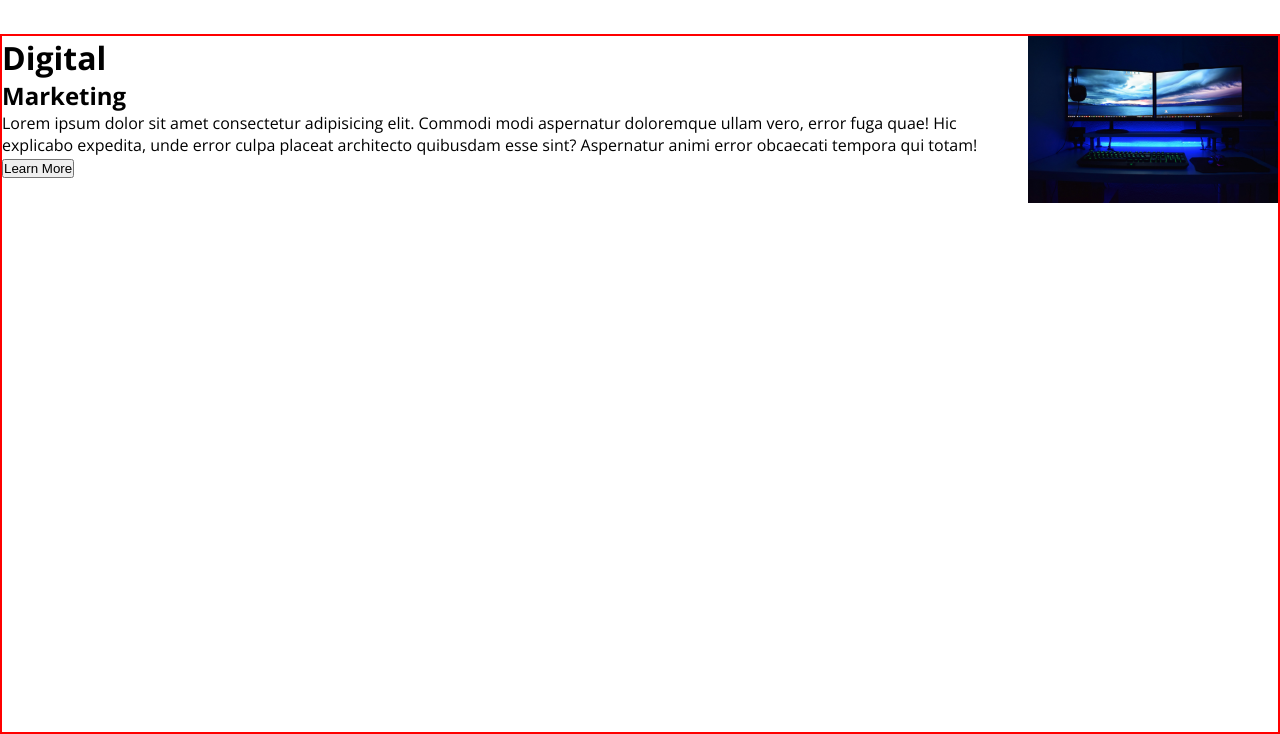
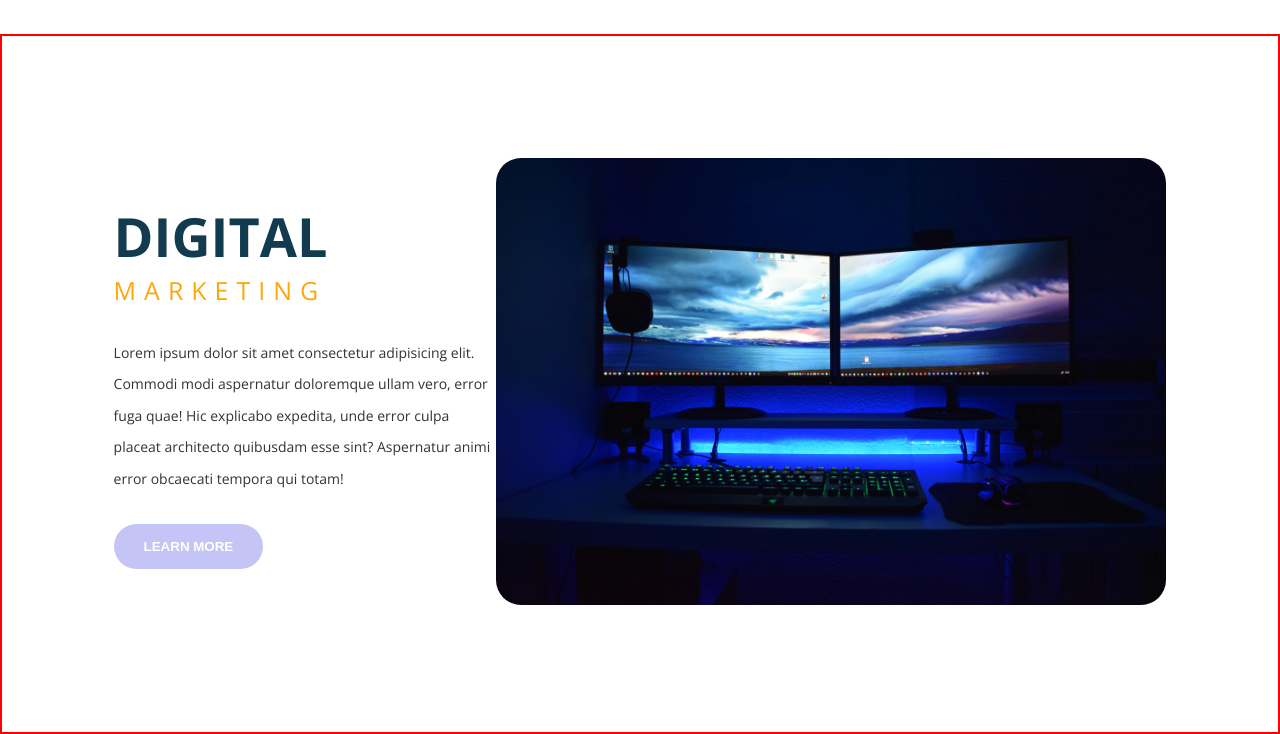
Before and after one commit to KazimAkyol/example-website, a plain HTML site: page index.html in a window 1280 px wide. Shown: the part 66-800 px from the top of the page. Drawn offline with nearby package versions, Linux system fonts and the light colour scheme.

Commit message:
fourth commit

```diff
--- a/index.html
+++ b/index.html
@@ -38,7 +38,7 @@
             <button class="cta">Learn More</button>
         </div>
         <div class="content-right">
-            <img class="hero-img" src="./images/img11.jpg" alt="" width="250px">
+            <img class="hero-img" src="./images/img11.jpg" alt="" width="750px">
         </div>
     </main>
 
--- a/style.css
+++ b/style.css
@@ -47,5 +47,50 @@ main{
     display: flex;
     border: 2px solid red;
     height: calc(100vh - 100px);
+    align-items: center;
+    justify-content: center;
+}
+
+.hero-img{
+    max-width: 670px;
+    height: auto;
+    border-radius: 25px;
+}
+
+.content-left{
+    width: 30%;
+}
+
+main h1{
+    font-size: 54px;
+    color: #133b4f;
+    text-transform: uppercase;
+}
+
+main h2{
+    font-size: 25px;
+    color: #fca70c;
+    font-weight: 400;
+    text-transform: uppercase;
+    letter-spacing: 8px;
 
 }
+
+main p{
+    font-size: 14px;
+    font-weight: 400;
+    color: #333;
+    line-height: 31.5px;
+    margin: 30px 0;
+}
+
+.cta{
+    padding: 15px 30px;
+    background: #c4c4f7;
+    color: #fff;
+    outline: none;
+    border: none;
+    font-weight: 700;
+    text-transform: uppercase;
+    border-radius: 50px;
+}
```
